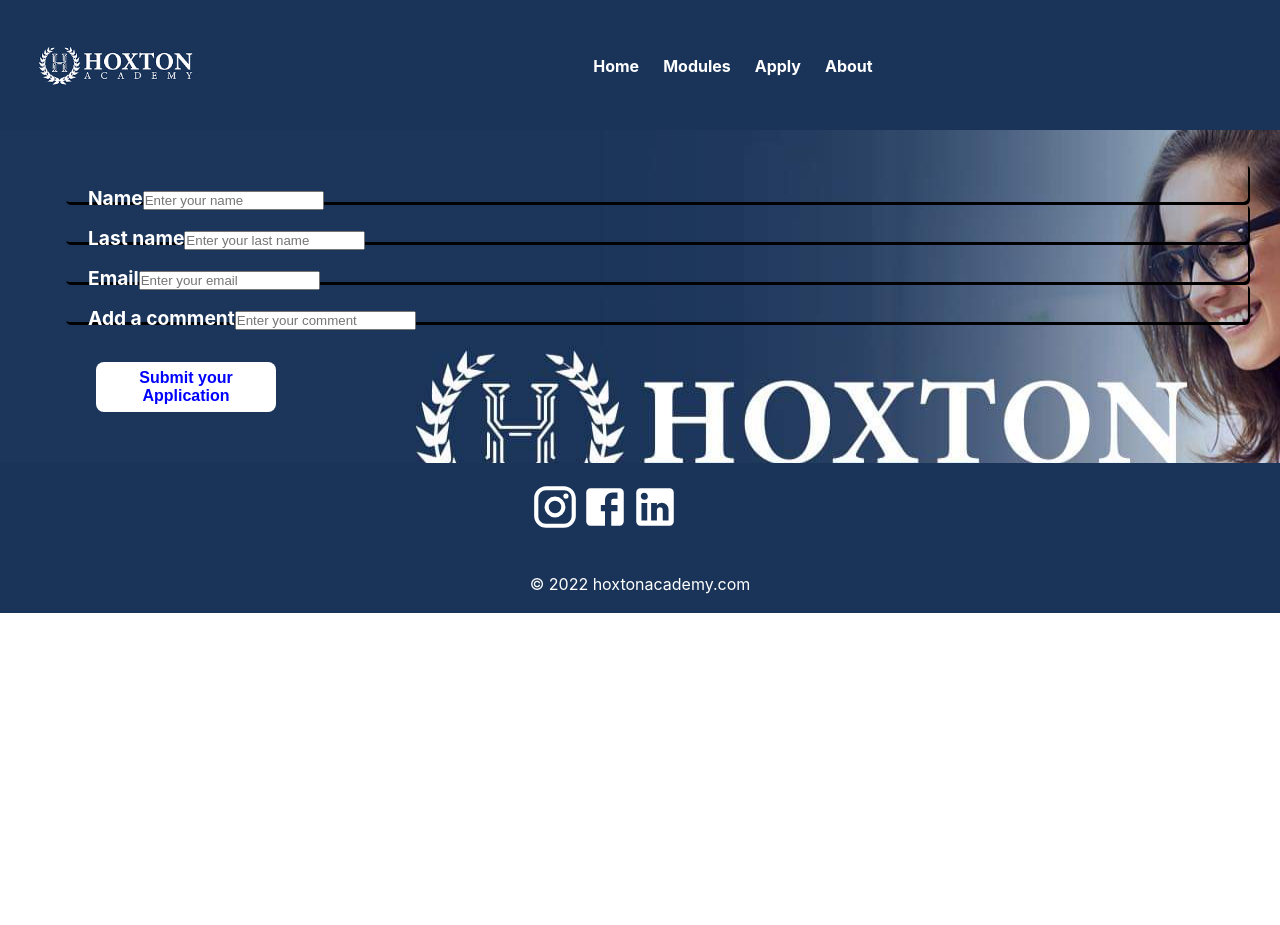
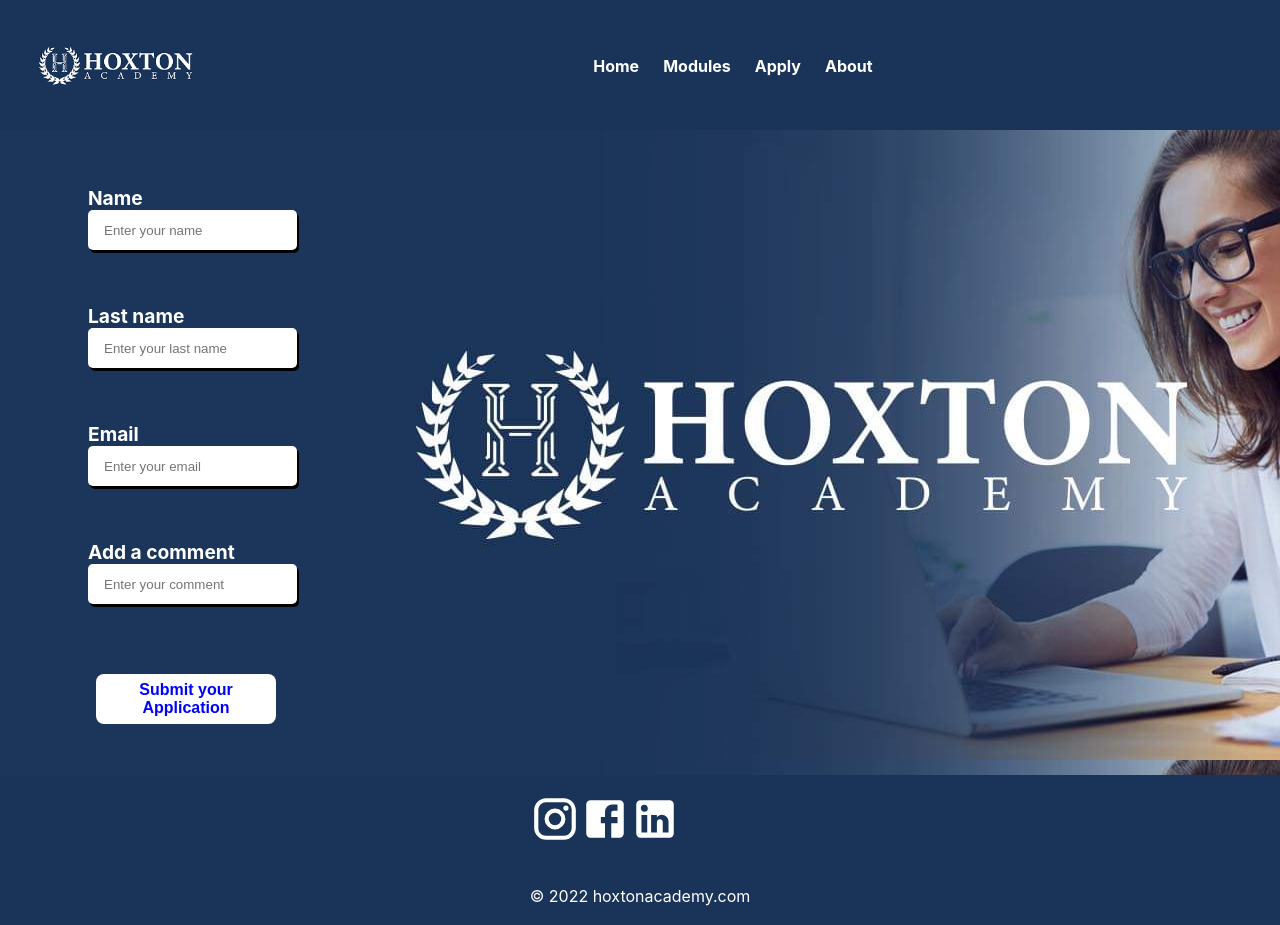
Before and after one commit to denis-projects/hoxton-react-project, a React (Vite) app: page /contact in a window 1280 px wide. Before the commit the page ends 800 px from the top, so only its background shows below. Built offline with nearby package versions, Linux system fonts and the light colour scheme.

Commit message:
polishing the project

```diff
--- a/src/components/Form.jsx
+++ b/src/components/Form.jsx
@@ -1,5 +1,6 @@
 // @ts-nocheck
 import React, { useState } from 'react';
+import "../styles/Contact.css"
 
 export default function Form() {
 
--- a/src/styles/About.css
+++ b/src/styles/About.css
@@ -37,6 +37,7 @@
     border: solid 1px blue;
     padding: 1rem;
     border-radius: 10px;
+    background-color: aliceblue;
 }
 
 .testimonialSection p {
--- a/src/styles/Contact.css
+++ b/src/styles/Contact.css
@@ -14,7 +14,7 @@
 }
 
 
-.form-inputs {
+form input {
     display: block;
     padding-left: 10px;
     outline: none;
```
